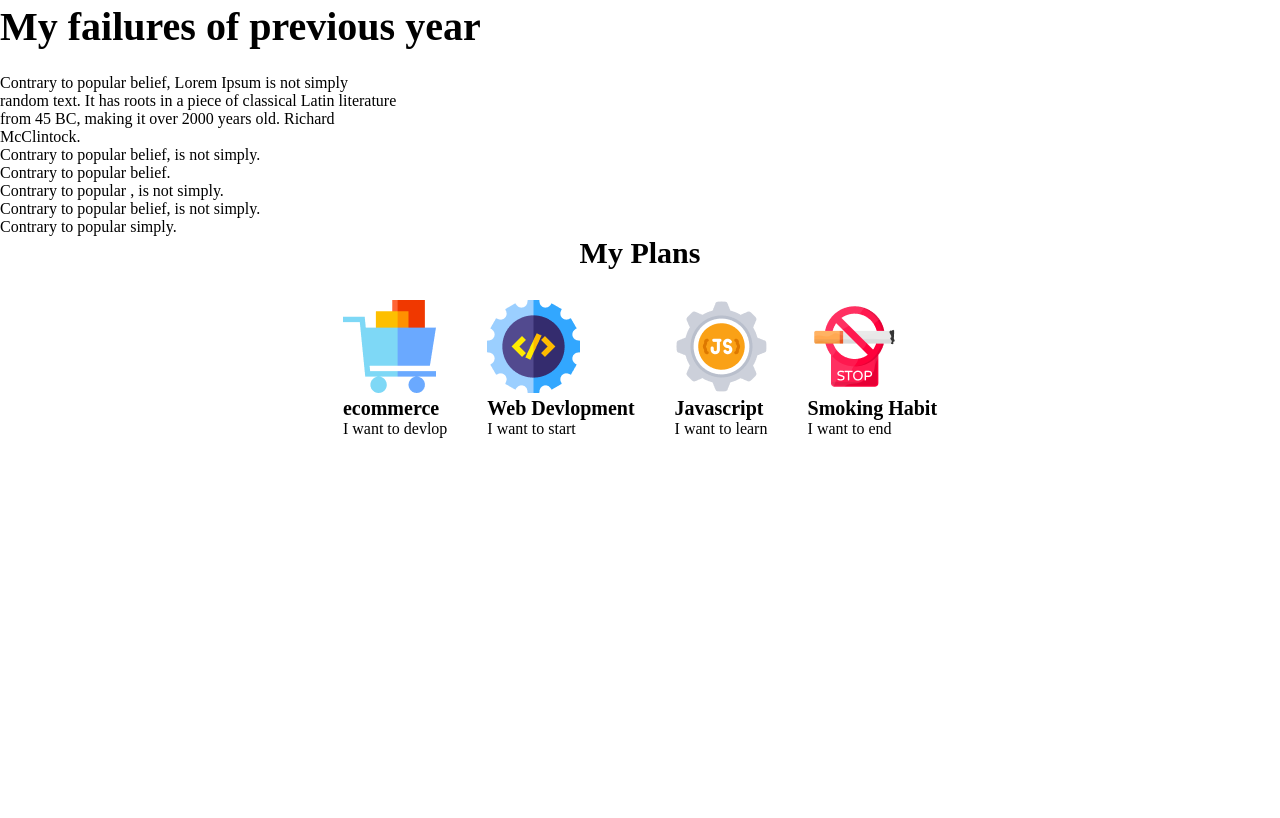
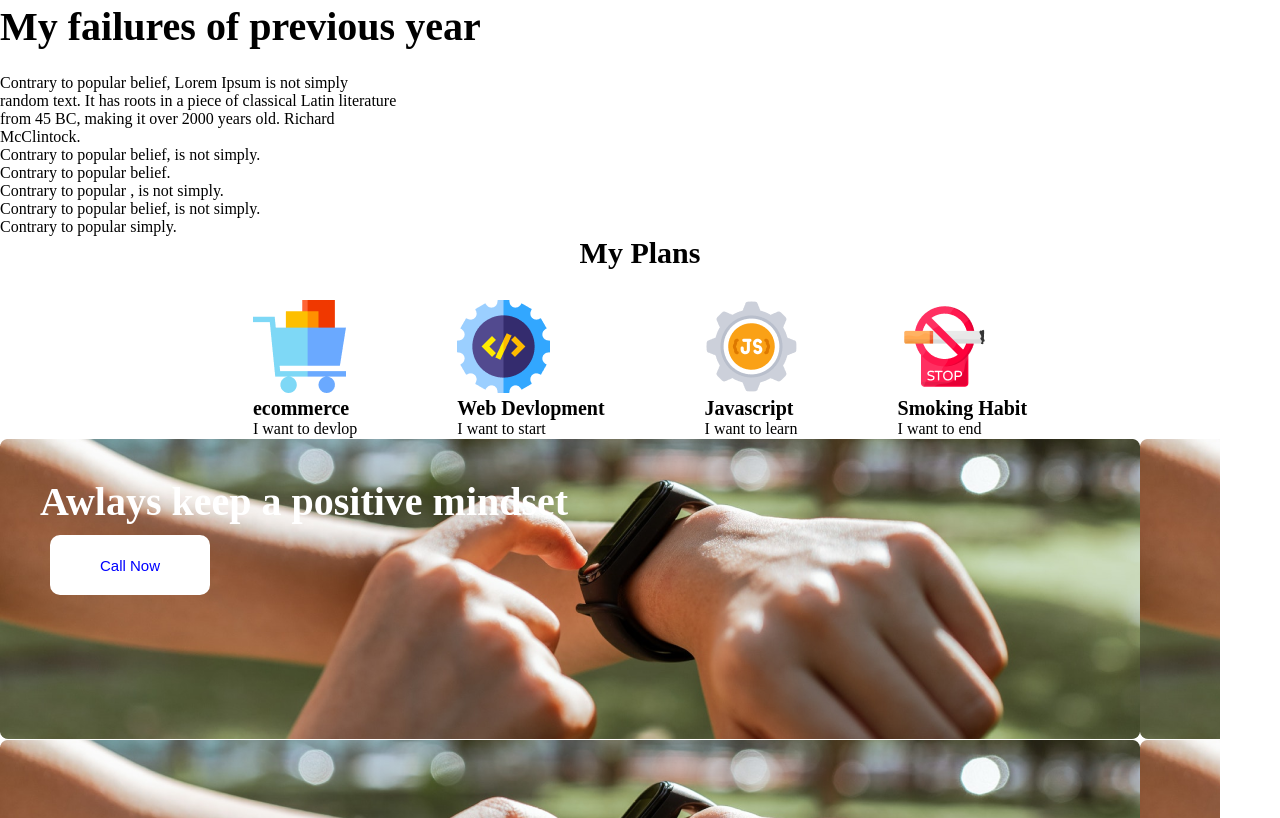
Before and after one commit to Arjumone/assignment1-portfolio, a plain HTML site: page index.html in a window 1280 px wide. Shown: the part 1525-2343 px from the top of the page. Before the commit the page ends 1963 px from the top, so only its background shows below. Drawn offline with Linux system fonts and the light colour scheme; files that its build step writes are made by us from their sources.

Commit message:
added watch container

```diff
--- a/index.html
+++ b/index.html
@@ -79,16 +79,19 @@
                     <p class="skill-tittle">Smoking Habit</p>
                     <p class="skill-description">I want to end</p>
                 </div>
+            </div>
+</section>
+<section class="watch-container">
+    <section class="watch-details">
+        <h1 class="watch-banner">
+            Awlays keep a positive mindset
+        </h1>
+<section class="button">
+<button class="btn-button">Call Now</button>
+</section>
+    </section>
+</section>
 
-
-
-
-
-
-            </div>
-
-
-        </section>
 
     </main>
 
--- a/styles/portfolio.css
+++ b/styles/portfolio.css
@@ -66,6 +66,7 @@ display: flex;
     display: flex;
     gap: 40px;
     justify-content: center;
+    gap: 100px;
 }
 .section-tittle{
     font-size: 30px;
@@ -73,3 +74,29 @@ display: flex;
     text-align: center;
     margin-bottom: 30px;
 }
+.watch-container{
+    height: 300px;
+    width: 1140px;
+    background-image: url('../images/watch.png');
+
+    align-items: left; color: white;
+    font-weight: 700;
+    font-size: 30px;
+    padding: 40px;
+
+
+}
+.btn-button{
+    margin: 10px;
+    height: 60px;
+    width: 160px;
+    background-color: white;
+    color: blue;
+    border: none;
+    font-size: 15px;
+    border-radius: 10px;
+}
+.watch-banner{
+  font-size: 40px;
+  font-weight: 700;
+}
```
